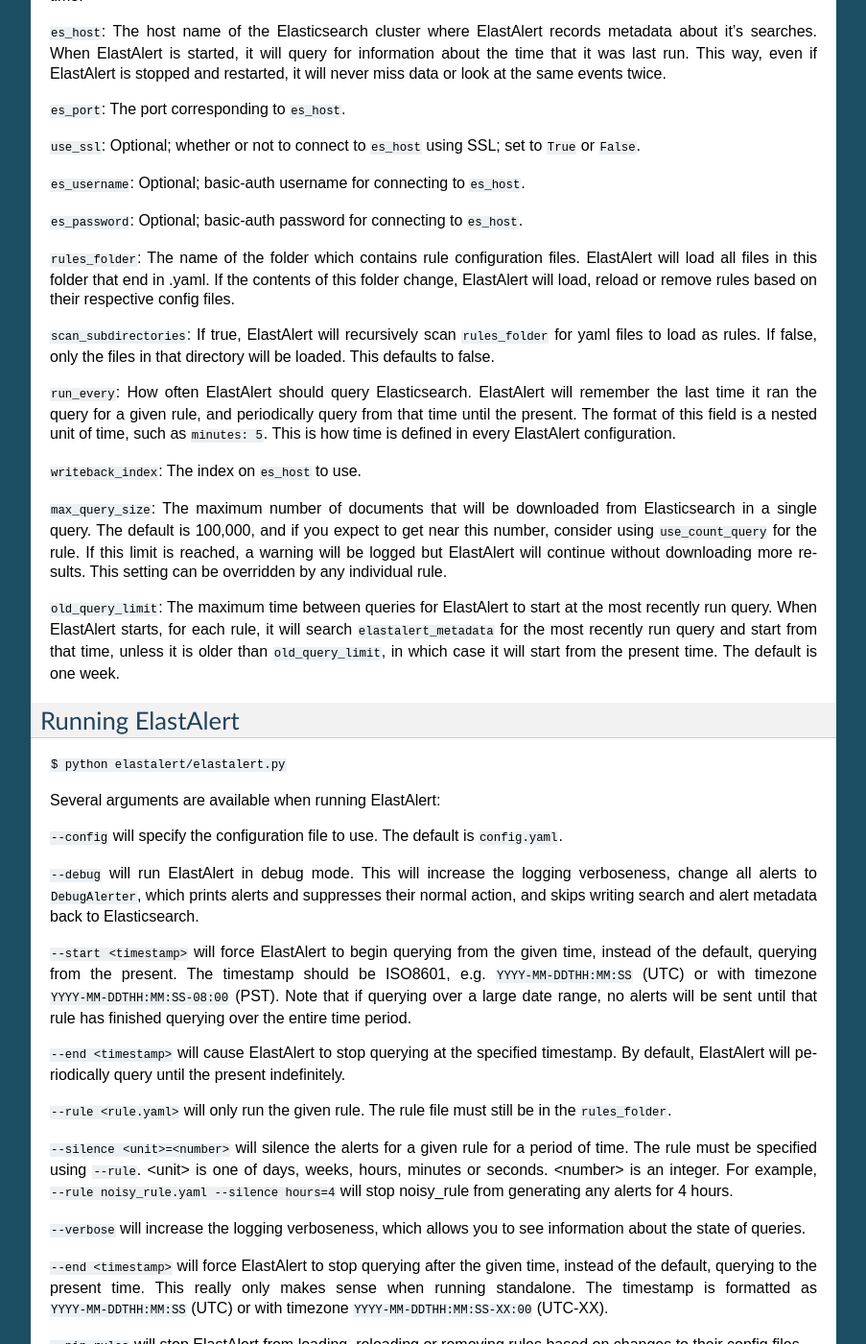
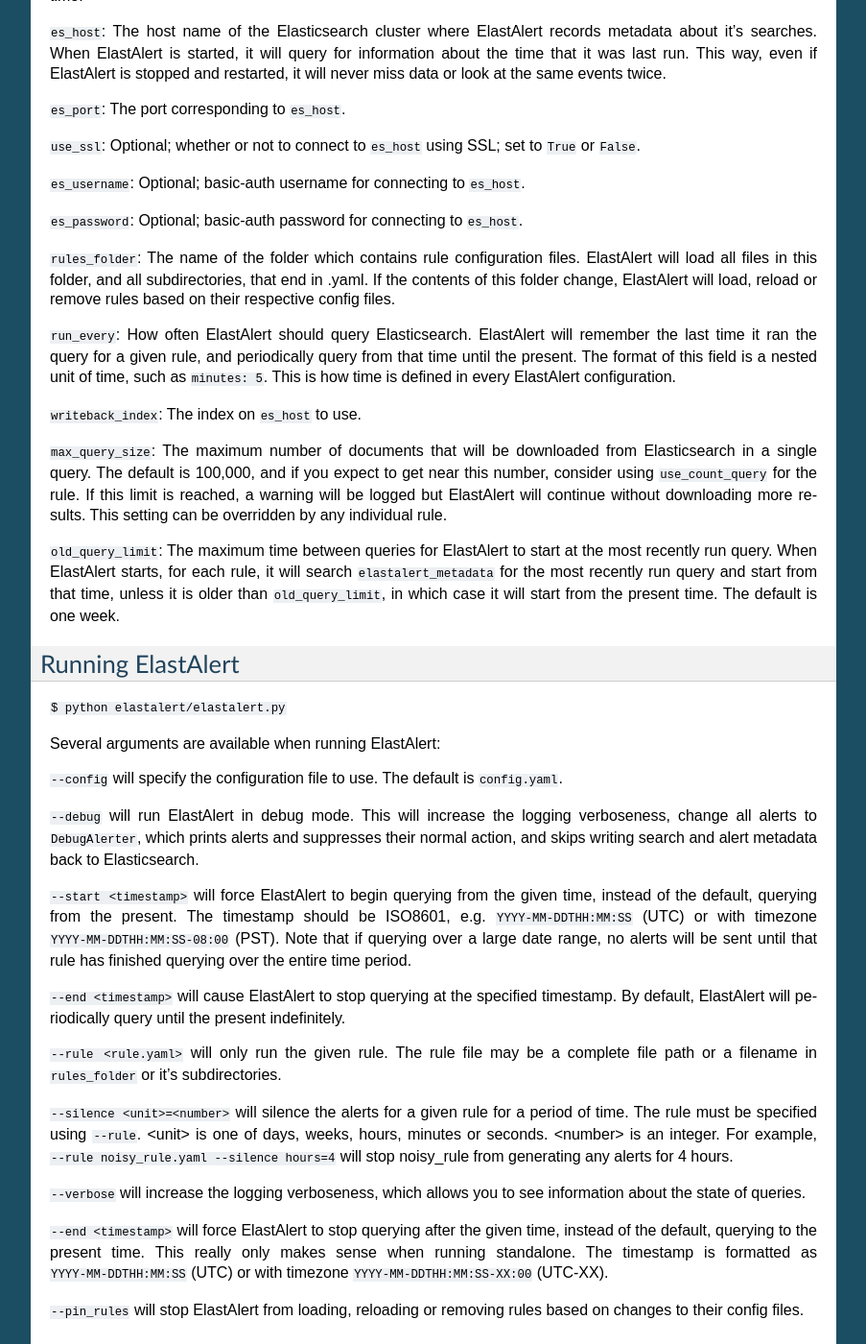
Before and after one commit to Yelp/elastalert, a Sphinx documentation site: the page built from docs/source/elastalert.rst, in a window 1280 px wide and 1400 px high, scrolled down 1825 px. Shown: the whole window at 96% size, without its empty margins (198-1101 px from the left). Built offline with Sphinx 7.4.7, drawn with Linux system fonts in a browser that asks for light colours.

```diff
--- a/docs/source/elastalert.rst
+++ b/docs/source/elastalert.rst
@@ -108,11 +108,8 @@
 ``es_password``: Optional; basic-auth password for connecting to ``es_host``.
 
 ``rules_folder``: The name of the folder which contains rule configuration files. ElastAlert will load all
-files in this folder that end in .yaml. If the contents of this folder change, ElastAlert will load, reload
+files in this folder, and all subdirectories, that end in .yaml. If the contents of this folder change, ElastAlert will load, reload
 or remove rules based on their respective config files.
-
-``scan_subdirectories``: If true, ElastAlert will recursively scan ``rules_folder`` for yaml files to load as rules.
-If false, only the files in that directory will be loaded. This defaults to false.
 
 ``run_every``: How often ElastAlert should query Elasticsearch. ElastAlert will remember the last time
 it ran the query for a given rule, and periodically query from that time until the present. The format of
@@ -153,7 +150,8 @@
 ``--end <timestamp>`` will cause ElastAlert to stop querying at the specified timestamp. By default, ElastAlert
 will periodically query until the present indefinitely.
 
-``--rule <rule.yaml>`` will only run the given rule. The rule file must still be in the ``rules_folder``.
+``--rule <rule.yaml>`` will only run the given rule. The rule file may be a complete file path or a filename in ``rules_folder``
+or it's subdirectories.
 
 ``--silence <unit>=<number>`` will silence the alerts for a given rule for a period of time. The rule must be specified using
 ``--rule``. <unit> is one of days, weeks, hours, minutes or seconds. <number> is an integer. For example,
```
Also changed, not shown: 2 other files.
